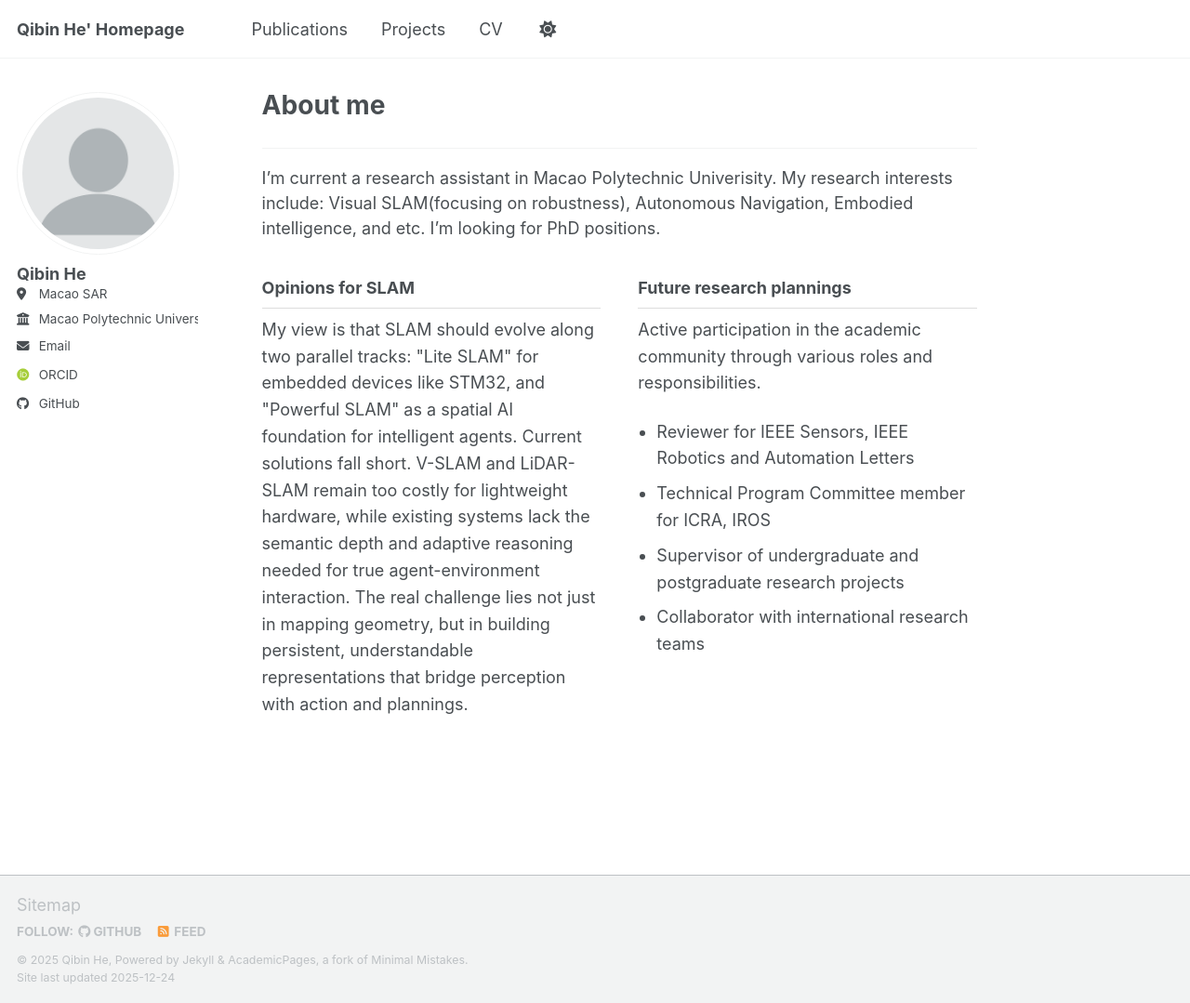
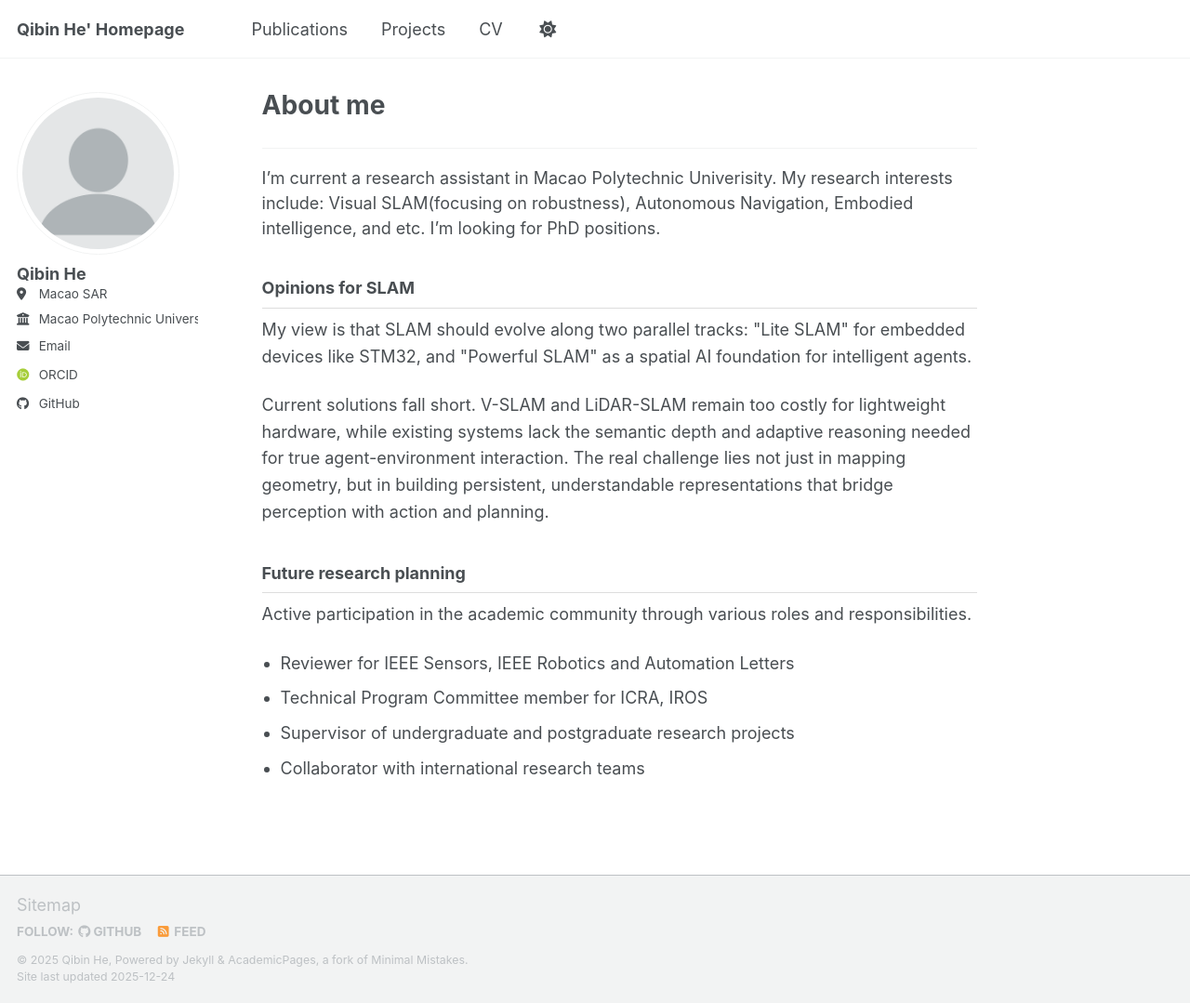
Before and after one commit to MECHA-HE/MECHA-HE.github.io, a Jekyll site: the page built from _pages/about.md, in a window 1280 px wide and 1079 px high. Shown: the whole window at 93% size. Built offline with Jekyll 4.4.1, drawn with Linux system fonts in a browser that asks for light colours; some web fonts are replaced; a script bundle is joined from its source files by our own code; library files that are not in the unit come from our copies.

Commit message:
Update about.md

```diff
--- a/_pages/about.md
+++ b/_pages/about.md
@@ -11,23 +11,18 @@
 
 I'm current a research assistant in Macao Polytechnic Univerisity. My research interests include: Visual SLAM(focusing on robustness), Autonomous Navigation, Embodied intelligence, and etc. I'm looking for PhD positions.
 
-<div style="display: grid; grid-template-columns: 1fr 1fr; gap: 40px; margin-top: 40px;">
+<div style="margin-top: 40px;">
 
-  <!-- 左侧 -->
-  <div>
+  <!-- 上部 -->
+  <div style="margin-bottom: 40px;">
     <h3 style="margin-top: 0; border-bottom: 1px solid #ddd; padding-bottom: 10px;">Opinions for SLAM</h3>
-    <p style="line-height: 1.6;"> My view is that SLAM should evolve along two parallel tracks: "Lite SLAM" for embedded devices like STM32, and "Powerful SLAM" as a spatial AI foundation for intelligent agents.
-
-Current solutions fall short. V-SLAM and LiDAR-SLAM remain too costly for lightweight hardware, while existing systems lack the semantic depth and adaptive reasoning needed for true agent-environment interaction. The real challenge lies not just in mapping geometry, but in building persistent, understandable representations that bridge perception with action and plannings.
-      </p>
-    <ul style="padding-left: 20px; line-height: 1.6;">
-
-    </ul>
+    <p style="line-height: 1.6;">My view is that SLAM should evolve along two parallel tracks: "Lite SLAM" for embedded devices like STM32, and "Powerful SLAM" as a spatial AI foundation for intelligent agents.</p>
+    <p style="line-height: 1.6;">Current solutions fall short. V-SLAM and LiDAR-SLAM remain too costly for lightweight hardware, while existing systems lack the semantic depth and adaptive reasoning needed for true agent-environment interaction. The real challenge lies not just in mapping geometry, but in building persistent, understandable representations that bridge perception with action and planning.</p>
   </div>
 
-  <!-- 右侧 -->
+  <!-- 下部 -->
   <div>
-    <h3 style="margin-top: 0; border-bottom: 1px solid #ddd; padding-bottom: 10px;">Future research plannings</h3>
+    <h3 style="margin-top: 0; border-bottom: 1px solid #ddd; padding-bottom: 10px;">Future research planning</h3>
     <p style="line-height: 1.6;">Active participation in the academic community through various roles and responsibilities.</p>
     <ul style="padding-left: 20px; line-height: 1.6;">
       <li>Reviewer for IEEE Sensors, IEEE Robotics and Automation Letters</li>
```
